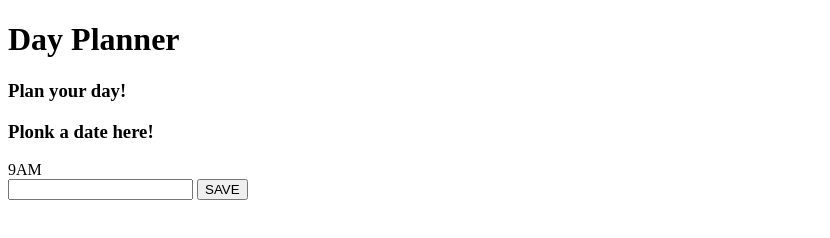
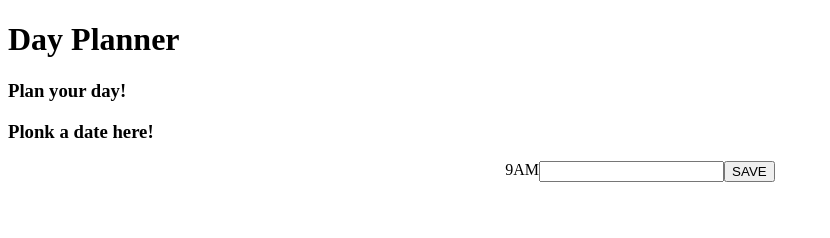
Before and after one commit to George991808/Work-Day-Scheduler, a plain HTML site: page index.html in a window 1280 px wide. Shown: the whole page, without its empty margins (0-830 px from the left). Drawn offline with Linux system fonts and the light colour scheme.

Commit message:
initial styling, will generate times with js in future

```diff
--- /dev/null
+++ b/assets/css/style.css
@@ -0,0 +1,8 @@
+.row {
+  display: flex;
+  flex-wrap: wrap;
+  justify-content: center;
+}
+section {
+  width: 100%;
+}
--- a/assets/index.html
+++ b/index.html
@@ -4,6 +4,7 @@
     <meta charset="UTF-8" />
     <meta http-equiv="X-UA-Compatible" content="IE=edge" />
     <meta name="viewport" content="width=device-width, initial-scale=1.0" />
+    <link rel="stylesheet" href="./assets/css/style.css" />
     <title>Day Planner</title>
   </head>
   <body>
@@ -12,10 +13,12 @@
       <h3>Plan your day!</h3>
       <h3>Plonk a date here!</h3>
     </header>
-    <div>
+    <section>
+    <div class ="row">
       <div>9AM</div>
       <input type='text'></input>
       <button>SAVE</button>
     </div>
+  </section>
   </body>
 </html>
```
